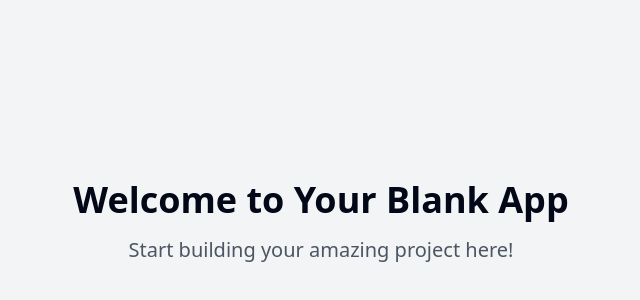
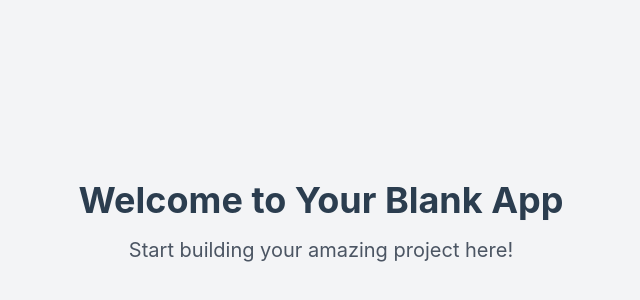
Before and after one commit to SadiqNaizam/MLO-a774-c943, a React (Vite) app: page / in a window 1280 px wide. Shown: the part 178-478 px from the top of the page, without its empty margins (319-959 px from the left). Built offline with nearby package versions, Linux system fonts and the light colour scheme.

Commit message:
Files generated: index.css

```diff
--- a/src/index.css
+++ b/src/index.css
@@ -4,89 +4,88 @@
 
 @layer base {
   :root {
-    --background: 0 0% 100%;
-    --foreground: 222.2 84% 4.9%;
+    --background: 0 0% 100%; /* Belly White #FFFFFF */
+    --foreground: 210 29% 24%; /* Dark Gray #2C3E50 */
 
-    --card: 0 0% 100%;
-    --card-foreground: 222.2 84% 4.9%;
+    --card: 210 25% 96%; /* Light Gray #F0F4F8 */
+    --card-foreground: 210 29% 24%; /* Dark Gray #2C3E50 */
 
-    --popover: 0 0% 100%;
-    --popover-foreground: 222.2 84% 4.9%;
+    --popover: 210 25% 96%; /* Light Gray #F0F4F8 */
+    --popover-foreground: 210 29% 24%; /* Dark Gray #2C3E50 */
 
-    --primary: 222.2 47.4% 11.2%;
-    --primary-foreground: 210 40% 98%;
+    --primary: 197 100% 46%; /* Doraemon Blue #00A0E9 */
+    --primary-foreground: 0 0% 100%; /* Belly White #FFFFFF */
 
-    --secondary: 210 40% 96.1%;
-    --secondary-foreground: 222.2 47.4% 11.2%;
+    --secondary: 210 25% 96%; /* Light Gray #F0F4F8 */
+    --secondary-foreground: 210 29% 24%; /* Dark Gray #2C3E50 for text on light gray */
 
-    --muted: 210 40% 96.1%;
-    --muted-foreground: 215.4 16.3% 46.9%;
+    --muted: 210 25% 96%; /* Light Gray #F0F4F8 */
+    --muted-foreground: 210 15% 45%; /* Medium Gray */
 
-    --accent: 210 40% 96.1%;
-    --accent-foreground: 222.2 47.4% 11.2%;
+    --accent: 51 100% 50%; /* Bell Yellow #FFD700 */
+    --accent-foreground: 210 29% 24%; /* Dark Gray #2C3E50 for text on yellow */
 
-    --destructive: 0 84.2% 60.2%;
-    --destructive-foreground: 210 40% 98%;
+    --destructive: 355 100% 45%; /* Nose Red #E60012 */
+    --destructive-foreground: 0 0% 100%; /* Belly White #FFFFFF for text on red */
 
-    --border: 214.3 31.8% 91.4%;
-    --input: 214.3 31.8% 91.4%;
-    --ring: 222.2 84% 4.9%;
+    --border: 210 20% 90%; /* Slightly darker gray for borders */
+    --input: 210 25% 96%; /* Light Gray #F0F4F8 for input backgrounds */
+    --ring: 197 100% 46%; /* Doraemon Blue #00A0E9 for focus ring */
 
-    --radius: 0.5rem;
+    --radius: 0.75rem; /* 12px */
 
-    --sidebar-background: 0 0% 98%;
+    /* Doraemon-inspired Font */
+    --font-sans: "Nunito", "Inter", "Quicksand", ui-sans-serif, system-ui, -apple-system, BlinkMacSystemFont, "Segoe UI", Roboto, "Helvetica Neue", Arial, "Noto Sans", sans-serif, "Apple Color Emoji", "Segoe UI Emoji", "Segoe UI Symbol", "Noto Color Emoji";
 
-    --sidebar-foreground: 240 5.3% 26.1%;
-
-    --sidebar-primary: 240 5.9% 10%;
-
-    --sidebar-primary-foreground: 0 0% 98%;
-
-    --sidebar-accent: 240 4.8% 95.9%;
-
-    --sidebar-accent-foreground: 240 5.9% 10%;
-
-    --sidebar-border: 220 13% 91%;
-
-    --sidebar-ring: 217.2 91.2% 59.8%;
+    /* Sidebar variables aligned with main theme */
+    --sidebar-background: 0 0% 100%;
+    --sidebar-foreground: 210 29% 24%;
+    --sidebar-primary: 197 100% 46%;
+    --sidebar-primary-foreground: 0 0% 100%;
+    --sidebar-accent: 51 100% 50%;
+    --sidebar-accent-foreground: 210 29% 24%;
+    --sidebar-border: 210 20% 90%;
+    --sidebar-ring: 197 100% 46%;
   }
 
   .dark {
-    --background: 222.2 84% 4.9%;
-    --foreground: 210 40% 98%;
+    --background: 220 30% 10%; /* Deep Indigo/Navy Blue */
+    --foreground: 210 20% 90%; /* Light Gray */
 
-    --card: 222.2 84% 4.9%;
-    --card-foreground: 210 40% 98%;
+    --card: 220 30% 15%;
+    --card-foreground: 210 20% 90%;
 
-    --popover: 222.2 84% 4.9%;
-    --popover-foreground: 210 40% 98%;
+    --popover: 220 30% 15%;
+    --popover-foreground: 210 20% 90%;
 
-    --primary: 210 40% 98%;
-    --primary-foreground: 222.2 47.4% 11.2%;
+    --primary: 197 100% 55%; /* Brighter Doraemon Blue */
+    --primary-foreground: 210 29% 24%; /* Dark Gray text */
 
-    --secondary: 217.2 32.6% 17.5%;
-    --secondary-foreground: 210 40% 98%;
+    --secondary: 220 25% 20%;
+    --secondary-foreground: 210 20% 90%;
 
-    --muted: 217.2 32.6% 17.5%;
-    --muted-foreground: 215 20.2% 65.1%;
+    --muted: 220 25% 20%;
+    --muted-foreground: 210 15% 65%; /* Medium-light Gray */
 
-    --accent: 217.2 32.6% 17.5%;
-    --accent-foreground: 210 40% 98%;
+    --accent: 51 100% 60%; /* Brighter Bell Yellow */
+    --accent-foreground: 210 29% 24%; /* Dark Gray text */
 
-    --destructive: 0 62.8% 30.6%;
-    --destructive-foreground: 210 40% 98%;
+    --destructive: 355 80% 50%; /* Slightly Desaturated Nose Red */
+    --destructive-foreground: 0 0% 100%; /* White text */
 
-    --border: 217.2 32.6% 17.5%;
-    --input: 217.2 32.6% 17.5%;
-    --ring: 212.7 26.8% 83.9%;
-    --sidebar-background: 240 5.9% 10%;
-    --sidebar-foreground: 240 4.8% 95.9%;
-    --sidebar-primary: 224.3 76.3% 48%;
-    --sidebar-primary-foreground: 0 0% 100%;
-    --sidebar-accent: 240 3.7% 15.9%;
-    --sidebar-accent-foreground: 240 4.8% 95.9%;
-    --sidebar-border: 240 3.7% 15.9%;
-    --sidebar-ring: 217.2 91.2% 59.8%;
+    --border: 220 25% 25%;
+    --input: 220 25% 25%;
+    --ring: 197 100% 55%; /* Brighter Doraemon Blue for focus ring */
+
+    /* Sidebar variables aligned with dark main theme */
+    --sidebar-background: 220 30% 10%;
+    --sidebar-foreground: 210 20% 90%;
+    --sidebar-primary: 197 100% 55%;
+    --sidebar-primary-foreground: 210 29% 24%;
+    --sidebar-accent: 51 100% 60%;
+    --sidebar-accent-foreground: 210 29% 24%;
+    --sidebar-border: 220 25% 25%;
+    --sidebar-ring: 197 100% 55%;
   }
 }
 
@@ -97,5 +96,10 @@
 
   body {
     @apply bg-background text-foreground;
+    font-family: var(--font-sans);
+  }
+
+  h1, h2, h3, h4, h5, h6 {
+    font-family: var(--font-sans);
   }
 }
```
